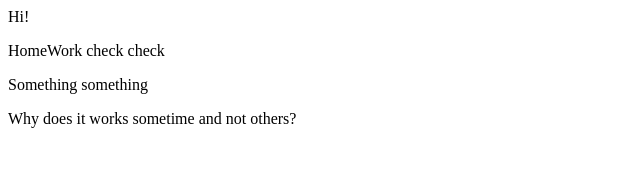
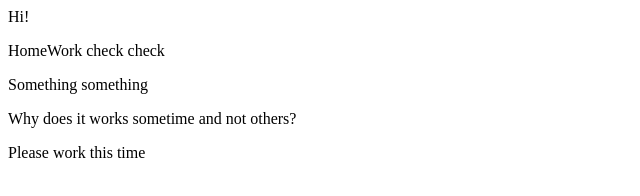
Before and after one commit to ydatodayortmw/Gallery, a plain HTML site: page index.html in a window 1280 px wide. Shown: the whole page, without its empty margins (0-640 px from the left). Drawn offline with Linux system fonts and the light colour scheme.

Commit message:
please work

```diff
--- a/index.html
+++ b/index.html
@@ -2,3 +2,4 @@
 <p> HomeWork check check</p>
 <p> Something something</p>
 <p> Why does it works sometime and not others?</p>
+<p> Please work this time</p>
```
